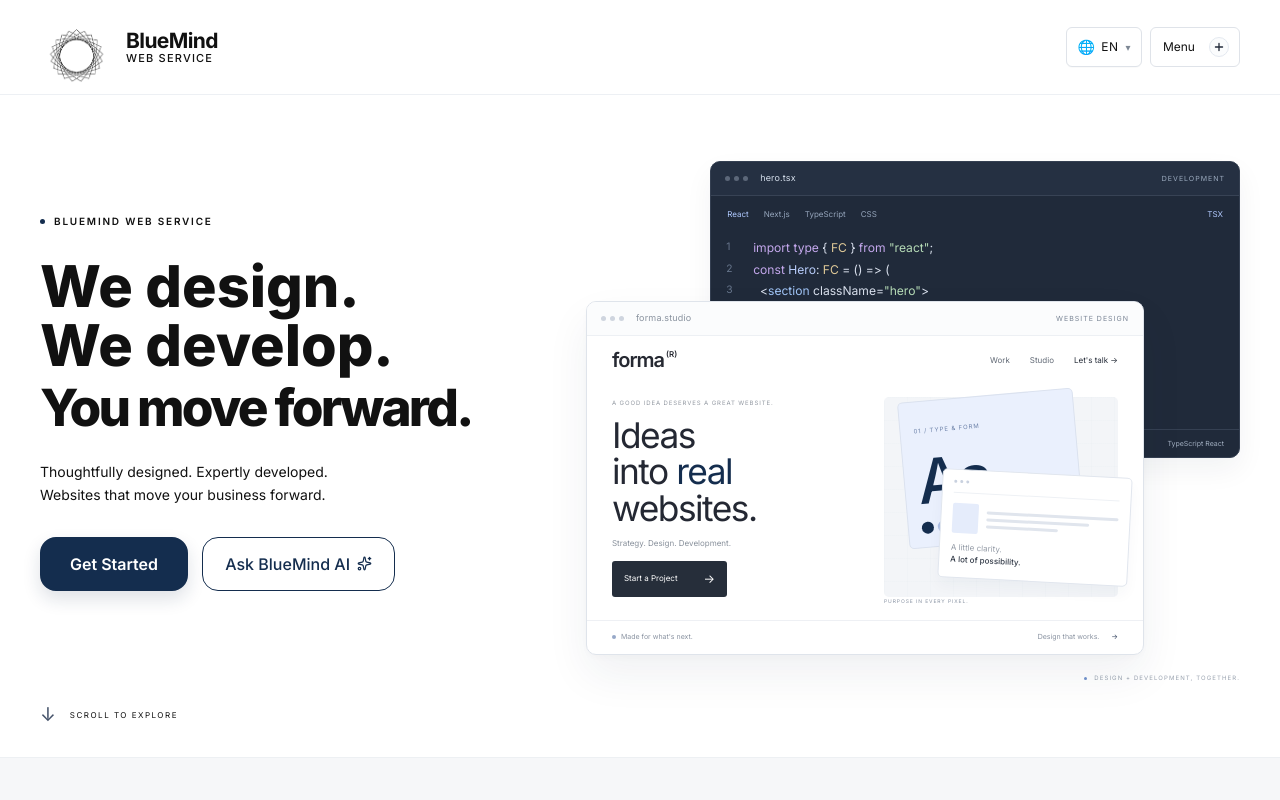
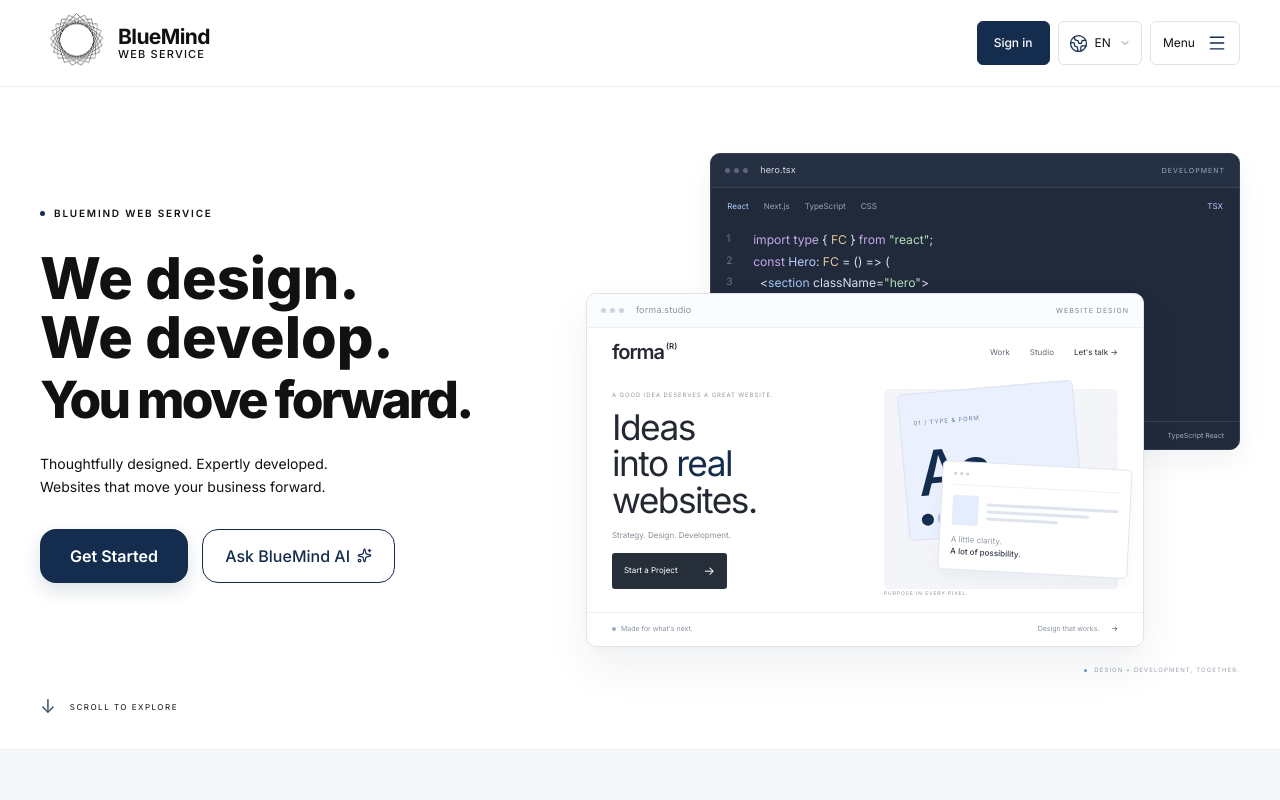
Before and after one commit to m1o223/bluem-ndwebs-rv-cefronend, a Next.js app: page / in a window 1280 px wide. Shown: the top 800 px of the page. Built offline with nearby package versions, Linux system fonts and the light colour scheme.

Commit message:
Polish sticky header navigation and add sign-in placeholder

```diff
--- a/components/home/home.module.css
+++ b/components/home/home.module.css
@@ -35,12 +35,19 @@
   margin-inline: auto;
 }
 .header {
+  position: sticky;
+  top: 0;
+  z-index: 30;
+  flex-shrink: 0;
   border-bottom: 1px solid #edf0f4;
   background: #fff;
+  transition: box-shadow 180ms ease;
 }
+.header[data-scrolled="true"] { box-shadow: 0 4px 18px #142d4e0a; }
+:global(html:has(header[data-scrolled])) { scroll-padding-top: calc(var(--website-header-height, 87px) + 12px); }
 .headerInner {
   width: min(1300px, calc(100% - 80px));
-  min-height: 94px;
+  min-height: 86px;
   margin-inline: auto;
   position: relative;
   display: flex;
@@ -56,11 +63,15 @@
   color: var(--bluemind-text);
   font-size: 21px;
   font-weight: 650;
-  letter-spacing: -.8px;
+  letter-spacing: 0;
   flex-shrink: 0;
 }
-.brandLogo { --logo-size: 72px; }
+.brand .headerBrand { gap: 6px; }
+.brandLogo { --logo-size: 72px; transform: translateY(-12px); }
 .headerControls { display: inline-flex; align-items: center; justify-content: flex-end; gap: 8px; flex-shrink: 0; }
+.signInButton { min-height: 44px; display: inline-flex; align-items: center; justify-content: center; padding: 8px 16px; border: 1px solid var(--bluemind-blue); border-radius: 6px; background: var(--bluemind-blue); color: #fff; font-size: 12px; font-weight: 500; line-height: 1.4; white-space: nowrap; transition: background 180ms ease, color 180ms ease; }
+.signInButton:hover { background: var(--bluemind-blue-hover); color: var(--bluemind-blue); }
+.signInButton[aria-current="page"] { background: var(--bluemind-blue-hover); color: var(--bluemind-blue); }
 .navPanel { display: block; position: absolute; left: 0; right: 0; top: 100%; z-index: 10; overflow: hidden; visibility: hidden; pointer-events: none; transition: visibility 0s linear 440ms; }
 .homeNav { display: grid; grid-template-columns: repeat(4, minmax(0, 1fr)); align-items: center; gap: 8px 20px; padding: 22px 28px; border: 1px solid #e0e6ee; border-top: 0; border-radius: 0 0 12px 12px; background: #fff; box-shadow: 0 18px 44px #11182712; transform: translateY(-100%); transition: transform 440ms cubic-bezier(.22, 1, .36, 1); }
 .navExpanded { visibility: visible; pointer-events: auto; transition-delay: 0s; }
@@ -76,11 +87,12 @@
 .homeNav .navCta:hover { background: #fff; border-color: var(--bluemind-blue); color: var(--bluemind-blue); }
 .homeNav .navCta[aria-current="page"] { border-color: var(--bluemind-blue); background: var(--bluemind-blue-hover); color: var(--bluemind-text); }
 .languageSelector { position: relative; display: inline-flex; align-items: center; }
-.languageButton { min-height: 40px; display: inline-flex; align-items: center; justify-content: center; gap: 6px; padding: 8px 10px; border: 1px solid #dfe3e9; border-radius: 6px; background: #fff; color: var(--bluemind-text); font-size: 12px !important; font-weight: 650; letter-spacing: .4px; cursor: pointer; box-shadow: 0 1px 0 #10182805; transition: transform 220ms cubic-bezier(.22, 1, .36, 1), border-color 180ms ease, background 180ms ease, box-shadow 180ms ease; }
+.languageButton { min-height: 44px; display: inline-flex; align-items: center; justify-content: center; gap: 7px; padding: 8px 10px; border: 1px solid #dfe3e9; border-radius: 6px; background: #fff; color: var(--bluemind-text); font-size: 12px !important; font-weight: 500; letter-spacing: 0; cursor: pointer; transition: border-color 180ms ease, background 180ms ease; }
 .languageButton:hover,
-.languageButton[aria-expanded="true"] { border-color: var(--bluemind-blue); background: var(--bluemind-blue-hover); box-shadow: 0 8px 22px #1720330a; }
-.languageIcon { font-size: 14px; line-height: 1; }
-.languageChevron { color: #7d8794; font-size: 10px; line-height: 1; margin-left: 1px; }
+.languageButton[aria-expanded="true"] { border-color: var(--bluemind-blue); background: var(--bluemind-blue-hover); }
+.languageIcon { color: var(--bluemind-blue); flex-shrink: 0; filter: drop-shadow(0 1px 1px #142d4e15); }
+.languageChevron { color: #7d8794; margin-left: 1px; transition: transform 180ms ease; }
+.languageButton[aria-expanded="true"] .languageChevron { transform: rotate(180deg); }
 .languageMenu { position: absolute; top: calc(100% + 10px); right: 0; z-index: 25; display: grid; gap: 4px; min-width: 178px; padding: 7px; border: 1px solid #dfe5ed; border-radius: 9px; background: #fff; box-shadow: 0 18px 44px #1118271f; opacity: 0; visibility: hidden; pointer-events: none; transform: translateY(-6px) scale(.98); transform-origin: top right; transition: opacity 180ms ease, transform 180ms cubic-bezier(.22, 1, .36, 1), visibility 0s linear 180ms; }
 .languageMenu[data-open="true"] { opacity: 1; visibility: visible; pointer-events: auto; transform: translateY(0) scale(1); transition-delay: 0s; }
 .languageMenu button { width: 100%; min-height: 40px; display: flex; align-items: center; justify-content: space-between; gap: 14px; border: 0; border-radius: 6px; background: transparent; color: var(--bluemind-text); padding: 9px 10px; font-size: 12px !important; cursor: pointer; text-align: left; transition: background 180ms ease, color 180ms ease, transform 180ms cubic-bezier(.22, 1, .36, 1); }
@@ -91,15 +103,14 @@
 .languageMenu button[data-selected="true"] small { color: var(--bluemind-blue); }
 .header a:focus-visible,
 .header button:focus-visible { outline-color: var(--bluemind-blue); }
-.menuToggle { min-height: 40px; min-width: 86px; display: flex; align-items: center; justify-content: space-between; gap: 14px; border: 1px solid #dfe3e9; border-radius: 6px; background: #fff; color: var(--bluemind-text); padding: 8px 10px 8px 12px; font-size: 12px !important; cursor: pointer; transition: transform 220ms cubic-bezier(.22, 1, .36, 1), background .2s ease, border-color .2s ease, box-shadow .2s ease, color .2s ease; }
-.menuToggle:hover { background: var(--bluemind-blue-hover); border-color: var(--bluemind-blue); box-shadow: 0 8px 22px #1720330a; }
+.menuToggle { min-height: 44px; min-width: 86px; display: flex; align-items: center; justify-content: space-between; gap: 12px; border: 1px solid #dfe3e9; border-radius: 6px; background: #fff; color: var(--bluemind-text); padding: 8px 12px; font-size: 12px !important; cursor: pointer; transition: background .2s ease, border-color .2s ease, color .2s ease; }
+.menuToggle:hover { background: var(--bluemind-blue-hover); border-color: var(--bluemind-blue); }
 .menuToggle:active { background: #f1f4f8; box-shadow: none; }
 .menuLabel, .menuSymbol { display: grid; }
 .menuLabel > span, .menuSymbol > span { grid-area: 1 / 1; transition: opacity 180ms ease-out, transform 180ms ease-out; }
 .menuLabel > span:last-child, .menuSymbol > span:last-child { opacity: 0; }
-.menuSymbol { width: 20px; height: 20px; place-items: center; border: 1px solid #e4e9f0; border-radius: 50%; background: #fbfcfd; color: #202938; flex-shrink: 0; transition: border-color .2s ease, background .2s ease; }
-.menuToggle:hover .menuSymbol { border-color: #cbd3dd; background: #fff; }
-.menuSymbol svg { grid-area: 1 / 1; width: 12px; height: 12px; fill: none; stroke: currentColor; stroke-width: 1.7; stroke-linecap: round; stroke-linejoin: round; transition: opacity 180ms ease-out, transform 180ms ease-out; }
+.menuSymbol { width: 20px; height: 20px; place-items: center; color: var(--bluemind-blue); flex-shrink: 0; }
+.menuSymbol svg { grid-area: 1 / 1; width: 20px; height: 20px; fill: none; stroke: currentColor; stroke-width: 1.7; stroke-linecap: round; stroke-linejoin: round; transition: opacity 180ms ease-out, transform 180ms ease-out; }
 .menuOpenIcon { transform: rotate(0) scale(1); }
 .menuCloseIcon { opacity: 0; transform: rotate(-45deg) scale(.72); }
 .menuToggle[data-expanded="true"] .menuLabel > span:first-child,
@@ -107,7 +118,7 @@
 .menuToggle[data-expanded="true"] .menuOpenIcon { transform: rotate(45deg) scale(.72); }
 .menuToggle[data-expanded="true"] .menuLabel > span:last-child { opacity: 1; }
 .menuToggle[data-expanded="true"] .menuCloseIcon { opacity: 1; transform: rotate(0) scale(1); }
-.menuToggle[data-expanded="true"] .menuSymbol { border-color: #c7d0dc; background: #f7f9fc; }
+.homeNav { max-height: calc(100dvh - var(--website-header-height, 87px)); overflow-y: auto; overscroll-behavior: contain; }
 .eyebrow { display: flex; align-items: center; gap: 9px; color: var(--bluemind-text); font-size: 10px; line-height: 1.5; font-weight: 600; letter-spacing: 1.8px; margin: 0 0 24px; }
 .blueDot { display: inline-block; width: 5px; height: 5px; border-radius: 50%; background: var(--bluemind-blue); flex-shrink: 0; }
 .actions { display: flex; align-items: center; flex-wrap: wrap; gap: 26px; }
@@ -209,6 +220,10 @@
   .headerInner { width: calc(100% - 32px); min-height: 75px; }
   .brand { font-size: 19px; }
   .brandLogo { --logo-size: 58px; }
+  .headerControls { gap: 6px; }
+  .languageButton, .menuToggle { width: 44px; min-width: 44px; height: 44px; padding: 0; justify-content: center; }
+  .menuLabel, .languageShort, .languageChevron { display: none; }
+  .signInButton { padding-inline: 12px; }
   .navPanel { left: -16px; right: -16px; }
   .homeNav { grid-template-columns: repeat(2, minmax(0, 1fr)); gap: 6px 15px; padding: 22px 24px; }
   .eyebrow { font-size: 8px; letter-spacing: 1.5px; margin-bottom: 20px; }
@@ -251,14 +266,16 @@
 }
 @media (max-width: 430px) {
   .headerInner { width: calc(100% - 24px); gap: 10px; }
-  .brand { font-size: 17px; gap: 7px; letter-spacing: -.5px; }
-  .brandLogo { --logo-size: 52px; }
+  .navPanel { left: -12px; right: -12px; }
+  .brand { font-size: 17px; gap: 7px; letter-spacing: 0; }
+  .brandLogo { --logo-size: 52px; transform: translateY(-6px); }
   .brandSub { display: none; }
   .headerControls { gap: 6px; }
-  .languageButton { min-height: 38px; padding-inline: 8px; gap: 5px; }
-  .menuToggle { min-height: 38px; min-width: 76px; gap: 9px; padding-inline: 10px 8px; }
-  .menuSymbol { width: 18px; height: 18px; }
   .languageMenu { min-width: min(178px, calc(100vw - 24px)); }
+}
+@media (max-width: 380px) {
+  .headerInner { flex-wrap: wrap; gap: 2px 12px; padding-block: 4px 8px; }
+  .headerControls { width: 100%; }
 }
 @media (prefers-reduced-motion: reduce) {
   .home *, .header *, .projectDialog, .projectDialog *, .projectDialog::backdrop { animation: none !important; transition: none !important; scroll-behavior: auto !important; }
--- a/components/home/navbar.tsx
+++ b/components/home/navbar.tsx
@@ -1,6 +1,7 @@
 "use client";
 
 import Link from "next/link";
+import { Check, ChevronDown, Globe2, Menu, X } from "lucide-react";
 import { useEffect, useRef, useState } from "react";
 import { BrandLockup } from "../brand-lockup";
 import { useLocalization, type Locale } from "../localization-provider";
@@ -12,23 +13,51 @@ export default function Navbar({ activePath = "/" }: { activePath?: string }) {
   const { locale, languages, setLocale } = useLocalization();
   const [expanded, setExpanded] = useState(false);
   const [languageOpen, setLanguageOpen] = useState(false);
+  const [scrolled, setScrolled] = useState(false);
+  const headerRef = useRef<HTMLElement>(null);
   const toggleRef = useRef<HTMLButtonElement>(null);
+  const languageToggleRef = useRef<HTMLButtonElement>(null);
   const languageRef = useRef<HTMLDivElement>(null);
   const selectedLanguage = languages.find((language) => language.code === locale) ?? languages[0];
 
   useEffect(() => {
+    const header = headerRef.current;
+    if (!header) return;
+    const updateHeight = () => document.documentElement.style.setProperty("--website-header-height", `${header.offsetHeight}px`);
+    const updateScroll = () => setScrolled(window.scrollY > 8);
+    const observer = new ResizeObserver(updateHeight);
+    observer.observe(header);
+    updateHeight();
+    updateScroll();
+    window.addEventListener("scroll", updateScroll, { passive: true });
+    return () => {
+      observer.disconnect();
+      window.removeEventListener("scroll", updateScroll);
+      document.documentElement.style.removeProperty("--website-header-height");
+    };
+  }, []);
+
+  useEffect(() => {
     if (!expanded) return;
+    const closeOutside = (event: PointerEvent) => {
+      if (!headerRef.current?.contains(event.target as Node)) setExpanded(false);
+    };
     const closeOnEscape = (event: KeyboardEvent) => {
       if (event.key !== "Escape") return;
       setExpanded(false);
       toggleRef.current?.focus();
     };
     document.addEventListener("keydown", closeOnEscape);
-    return () => document.removeEventListener("keydown", closeOnEscape);
+    document.addEventListener("pointerdown", closeOutside);
+    return () => {
+      document.removeEventListener("keydown", closeOnEscape);
+      document.removeEventListener("pointerdown", closeOutside);
+    };
   }, [expanded]);
 
   useEffect(() => {
     if (!languageOpen) return;
+    languageRef.current?.querySelector<HTMLButtonElement>('[aria-checked="true"]')?.focus();
     const closeLanguageMenu = (event: MouseEvent) => {
       if (languageRef.current?.contains(event.target as Node)) return;
       setLanguageOpen(false);
@@ -36,6 +65,7 @@ export default function Navbar({ activePath = "/" }: { activePath?: string }) {
     const closeOnEscape = (event: KeyboardEvent) => {
       if (event.key !== "Escape") return;
       setLanguageOpen(false);
+      languageToggleRef.current?.focus();
     };
     document.addEventListener("mousedown", closeLanguageMenu);
     document.addEventListener("keydown", closeOnEscape);
@@ -46,22 +76,36 @@ export default function Navbar({ activePath = "/" }: { activePath?: string }) {
   }, [languageOpen]);
 
   return (
-    <header className={styles.header} onKeyDown={(event) => {
+    <header ref={headerRef} className={styles.header} data-scrolled={scrolled} onKeyDown={(event) => {
       if (event.key === "Escape" && expanded) {
         setExpanded(false);
         toggleRef.current?.focus();
       }
     }}>
       <div className={styles.headerInner}>
-        <Link className={styles.brand} href="/" aria-label="BlueMind Web Service home"><BrandLockup logoClassName={styles.brandLogo} priority solidLogo /></Link>
+        <Link className={styles.brand} href="/" aria-label="BlueMind Web Service home" onClick={() => { setExpanded(false); setLanguageOpen(false); }}><BrandLockup className={styles.headerBrand} logoClassName={styles.brandLogo} priority solidLogo /></Link>
         <div className={styles.headerControls}>
+          <Link className={styles.signInButton} href="/sign-in" aria-current={activePath === "/sign-in" ? "page" : undefined} onClick={() => { setExpanded(false); setLanguageOpen(false); }}>Sign in</Link>
           <div className={styles.languageSelector} ref={languageRef} data-no-translate>
-            <button className={styles.languageButton} type="button" aria-label={`Selected language: ${selectedLanguage.label}`} aria-haspopup="menu" aria-expanded={languageOpen} onClick={() => setLanguageOpen((open) => !open)}>
-              <span aria-hidden="true" className={styles.languageIcon}>🌐</span>
-              <span>{selectedLanguage.short}</span>
-              <span className={styles.languageChevron} aria-hidden="true">▾</span>
+            <button ref={languageToggleRef} className={styles.languageButton} type="button" aria-label={`Selected language: ${selectedLanguage.label}`} aria-haspopup="menu" aria-controls="header-languages" aria-expanded={languageOpen} onClick={() => { setLanguageOpen((open) => !open); setExpanded(false); }} onKeyDown={(event) => {
+              if (event.key === "ArrowDown" || event.key === "ArrowUp") { event.preventDefault(); setLanguageOpen(true); setExpanded(false); }
+            }}>
+              <Globe2 aria-hidden="true" className={styles.languageIcon} size={19} strokeWidth={1.6} />
+              <span className={styles.languageShort}>{selectedLanguage.short}</span>
+              <ChevronDown className={styles.languageChevron} aria-hidden="true" size={12} />
             </button>
-            <div className={styles.languageMenu} role="menu" data-open={languageOpen}>
+            <div id="header-languages" className={styles.languageMenu} role="menu" aria-label="Languages" data-open={languageOpen} inert={!languageOpen} onKeyDown={(event) => {
+              const buttons = Array.from(event.currentTarget.querySelectorAll<HTMLButtonElement>("button"));
+              const index = buttons.indexOf(document.activeElement as HTMLButtonElement);
+              let next: number;
+              if (event.key === "ArrowDown") next = (index + 1) % buttons.length;
+              else if (event.key === "ArrowUp") next = (index + buttons.length - 1) % buttons.length;
+              else if (event.key === "Home") next = 0;
+              else if (event.key === "End") next = buttons.length - 1;
+              else return;
+              event.preventDefault();
+              buttons[next]?.focus();
+            }} onBlur={(event) => { if (!languageRef.current?.contains(event.relatedTarget)) setLanguageOpen(false); }}>
               {languages.map((language) => (
                 <button
                   key={language.code}
@@ -72,23 +116,20 @@ export default function Navbar({ activePath = "/" }: { activePath?: string }) {
                   onClick={() => {
                     setLocale(language.code as Locale);
                     setLanguageOpen(false);
+                    languageToggleRef.current?.focus();
                   }}
                 >
                   <span>{language.label}</span>
-                  <small>{language.short}</small>
+                  {locale === language.code ? <Check size={15} aria-hidden="true" /> : <small>{language.short}</small>}
                 </button>
               ))}
             </div>
           </div>
-          <button ref={toggleRef} className={styles.menuToggle} type="button" aria-label={expanded ? "Close menu" : "Open menu"} aria-expanded={expanded} aria-controls="home-navigation" data-expanded={expanded} onClick={() => setExpanded((open) => !open)}>
+          <button ref={toggleRef} className={styles.menuToggle} type="button" aria-label={expanded ? "Close menu" : "Open menu"} aria-expanded={expanded} aria-controls="home-navigation" data-expanded={expanded} onClick={() => { setExpanded((open) => !open); setLanguageOpen(false); }}>
             <span className={styles.menuLabel} aria-hidden="true"><span>Menu</span><span>Close</span></span>
             <span className={styles.menuSymbol} aria-hidden="true">
-              <svg className={styles.menuOpenIcon} viewBox="0 0 16 16" focusable="false">
-                <path d="M8 3.25v9.5M3.25 8h9.5" />
-              </svg>
-              <svg className={styles.menuCloseIcon} viewBox="0 0 16 16" focusable="false">
-                <path d="m4.5 4.5 7 7M11.5 4.5l-7 7" />
-              </svg>
+              <Menu className={styles.menuOpenIcon} size={20} />
+              <X className={styles.menuCloseIcon} size={20} />
             </span>
           </button>
         </div>
```
Also changed, not shown: app/sign-in/page.tsx (added, +10 -0 lines), app/sign-in/sign-in.module.css (added, +18 -0 lines), playwright.header.config.ts (added, +18 -0 lines), messages/ar.json, messages/sv.json, 1 other file (tests, documents, lock files or other folders).
